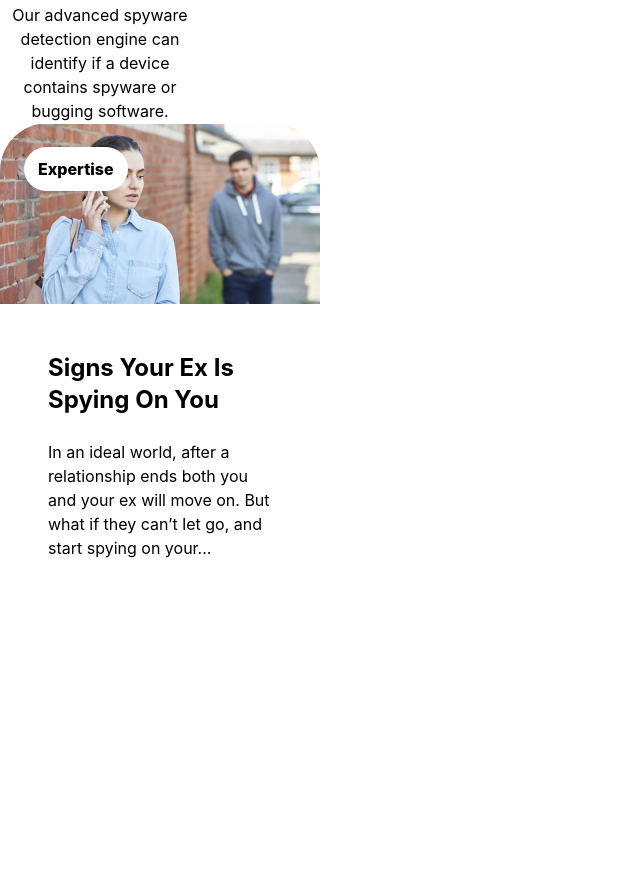
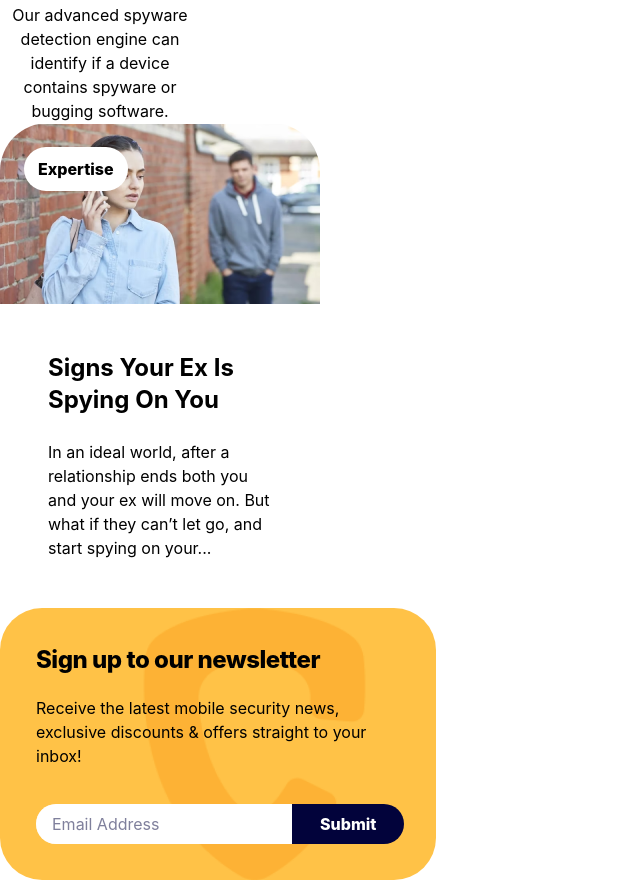
Before and after one commit to jinasunuwar/certo-software-practice-tailwind, a website: page src/components.html in a window 1280 px wide. Shown: the part 509-1389 px from the top of the page, without its empty margins (0-640 px from the left). Before the commit the page ends 1117 px from the top, so only its background shows below. Drawn offline with Linux system fonts and the light colour scheme.

Commit message:
Newsletter card component added

```diff
--- a/src/components.html
+++ b/src/components.html
@@ -69,5 +69,22 @@
             </div>
         </div>
     </div>
+
+    <!-- Newsletter Card -->
+    <div class="newsletter-card bg-yellow p-9 rounded-[42px] max-w-[436px] bg-newsletterBG bg-no-repeat bg-cover">
+        <div class="title text-2xl font-extrabold -tracking-[0.48px]">
+            Sign up to our newsletter
+        </div>
+        <div class="description text-base font-normal pt-5 pb-9 w-[358px]">
+            Receive the latest mobile security news, exclusive discounts & offers straight to your inbox!
+        </div>
+        <div class="submit-bar flex bg-white max-w-[364px] rounded-3xl">
+            <input class="email-input text-primary-text-blue opacity-50 text-base font-normal py-2 px-4 w-64 rounded-tl-3xl rounded-bl-3xl placeholder-primary-text-blue" placeholder="Email Address">
+            </input>
+            <button class="text-base text-white font-extrabold text-center bg-primary-text-blue py-2 px-7 rounded-tr-3xl rounded-br-3xl" >
+                Submit
+            </button>
+        </div>
+    </div>
 </body>
 </html>
--- a/tailwind.config.js
+++ b/tailwind.config.js
@@ -46,7 +46,8 @@ module.exports = {
       },
       backgroundImage : {
         'heroBanner' : "url('/src/images/hero-banner.png')",
-        'heroTriangle' : "url('/src/images/hero-triangle-image.png')"
+        'heroTriangle' : "url('/src/images/hero-triangle-image.png')",
+        'newsletterBG' : "url('/src/images/letter-logo.png')"
       },
       boxShadow : {
         'rating' : '2px 12px 20px 0px rgba(0, 0, 0, 0.10)',
```
Also changed, not shown: dist/output.css.
